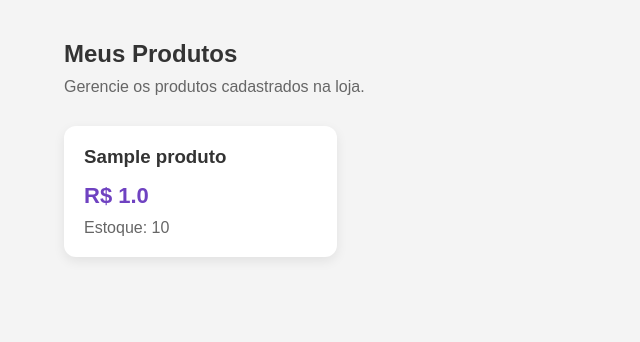
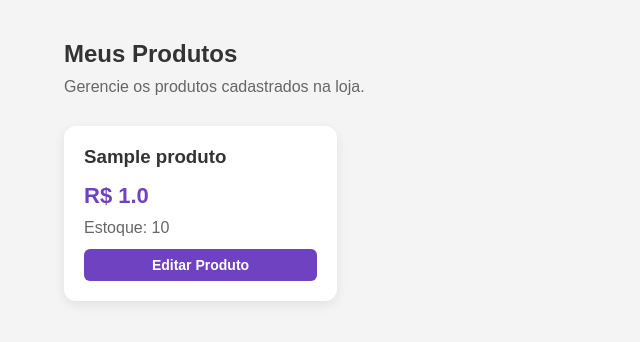
Before and after one commit to lucianaliebl/Trabalho-Teste-de-Software, a Flask app: page / in a window 1280 px wide. Shown: the part 78-420 px from the top of the page, without its empty margins (0-640 px from the left). Run offline with Flask 3, Linux system fonts and the light colour scheme; tables that the repository leaves empty hold one stand-in row (values such as "Sample post").

Commit message:
feat:Adicionando o botão para editar o produto nos cards.

```diff
--- a/loja_roupas/templates/home.html
+++ b/loja_roupas/templates/home.html
@@ -107,6 +107,31 @@
             color: #666;
         }
 
+    /* botão editar */
+    .btn-editar {
+      display: block;
+      margin-top: 12px;
+      padding: 8px 0;
+      background: #6f42c1;
+      color: white;
+      text-align: center;
+      border-radius: 6px;
+      text-decoration: none;
+      font-weight: bold;
+      font-size: 14px;
+      transition: background 0.3s ease;
+    }
+    .btn-editar:hover {
+      background: #5a32a3;
+    }
+    .vazio {
+      background: white;
+      padding: 30px;
+      border-radius: 12px;
+      text-align: center;
+      color: #666;
+    }
+
     </style>
 
 </head>
@@ -153,6 +178,9 @@
                 Estoque: {{ produto.quantidade }}
             </p>
 
+            <!--botao de edição para cada produto-->
+            <a class="btn-editar" href="/produto/{{ produto.id }}/editar">Editar Produto</a>
+
         </div>
 
         {% endfor %}
```
